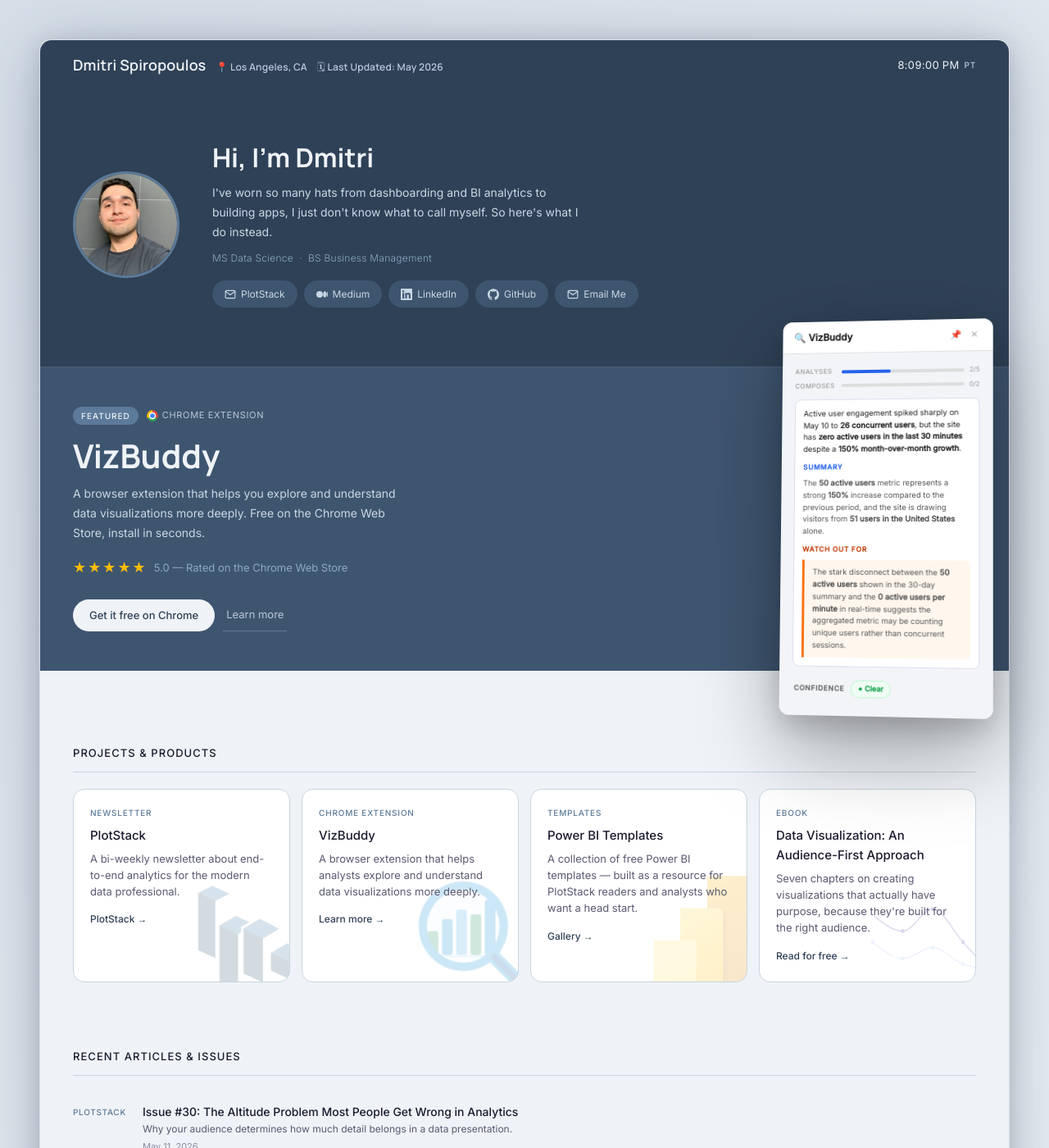
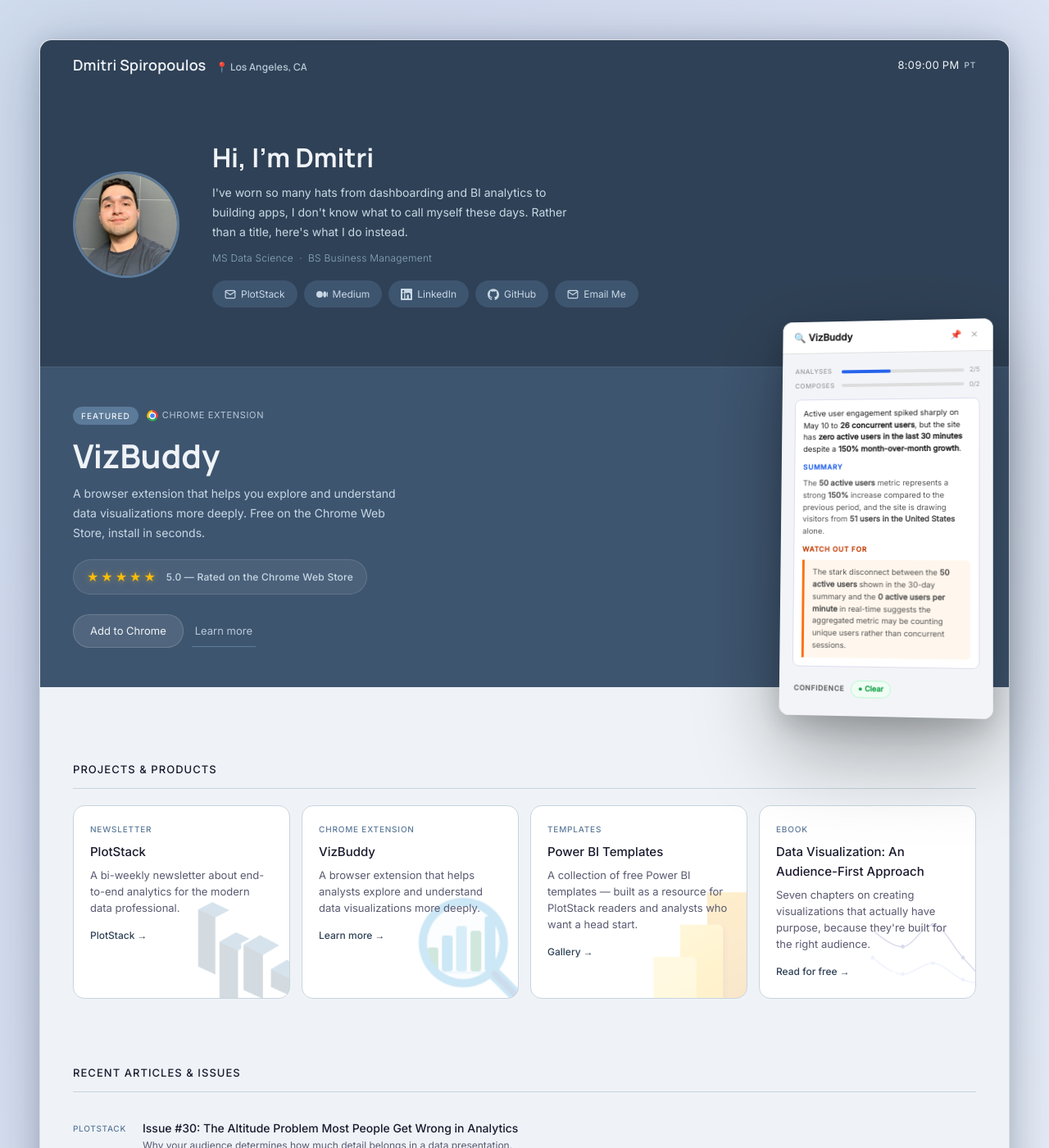
Before and after one commit to Djonathon/Djonathon.github.io, a Jekyll site: the page built from index.html, in a window 1280 px wide and 1400 px high. Shown: the whole window at 82% size. Built offline with Jekyll 4.4.1, drawn with Linux system fonts in a browser that asks for light colours.

Commit message:
Iridescent background, rating badge, button polish, nav cleanup
- Holographic iridescent animated background
- 5-star rating styled as glassy pill with gold glow
- Featured CTA toned down to glassy style, renamed to Add to Chrome
- Removed last updated from nav
- Various spacing tweaks

Co-Authored-By: Claude Sonnet 4.6 <noreply@anthropic.com>

```diff
--- a/_layouts/default.html
+++ b/_layouts/default.html
@@ -18,7 +18,7 @@
     gtag('js', new Date());
     gtag('config', 'G-WK19KK3WQM');
   </script>
-  <link rel="stylesheet" href="{{ '/assets/css/main.css' | relative_url }}?v=15" />
+  <link rel="stylesheet" href="{{ '/assets/css/main.css' | relative_url }}?v=16" />
   <link rel="preconnect" href="https://fonts.googleapis.com" />
   <link rel="preconnect" href="https://fonts.gstatic.com" crossorigin />
 </head>
@@ -27,7 +27,7 @@
   <div class="page-frame">
 
     <nav class="nav">
-      <a href="{{ '/' | relative_url }}" class="nav-brand">Dmitri Spiropoulos <span class="nav-location">📍 Los Angeles, CA</span><span class="nav-updated">🗓 Last Updated: {{ 'now' | date: "%b %Y" }}</span></a>
+      <a href="{{ '/' | relative_url }}" class="nav-brand">Dmitri Spiropoulos <span class="nav-location">📍 Los Angeles, CA</span></a>
       <div class="nav-clock">
         <span class="nav-clock-time" id="nav-clock-time"></span>
         <span class="nav-clock-label">PT</span>
--- a/assets/css/main.css
+++ b/assets/css/main.css
@@ -25,9 +25,9 @@ html { scroll-behavior: smooth; }
 
 body {
   font-family: 'Inter', sans-serif;
-  background: linear-gradient(135deg, #E4EAF0, #D0DAE5, #E8EEF4, #CDD7E2, #E4EAF0);
-  background-size: 400% 400%;
-  animation: gradientShift 8s ease infinite;
+  background: linear-gradient(125deg, #C8DCEE, #E6EEF8, #C4D6EE, #D0D8F2, #EAF2FA, #C2DCE8, #D4DCF0, #EEF4FC, #C8DCEE);
+  background-size: 600% 600%;
+  animation: gradientShift 14s ease infinite;
   color: var(--text-primary);
   font-size: 16px;
   line-height: 1.6;
@@ -249,21 +249,28 @@ a { color: inherit; text-decoration: none; }
 }
 
 .featured-rating {
-  display: flex;
+  display: inline-flex;
   align-items: center;
-  gap: 8px;
-  margin-top: 16px;
+  gap: 10px;
+  margin-top: 20px;
+  background: rgba(255, 255, 255, 0.07);
+  border: 1px solid rgba(255, 255, 255, 0.12);
+  border-radius: 100px;
+  padding: 8px 16px;
 }
 
 .featured-stars {
   color: #FBBC05;
-  font-size: 18px;
-  letter-spacing: 2px;
+  font-size: 16px;
+  letter-spacing: 3px;
+  text-shadow: 0 0 8px rgba(251, 188, 5, 0.5);
 }
 
 .featured-rating-label {
-  font-size: 13px;
-  color: #8AAAC0;
+  font-size: 12px;
+  font-weight: 500;
+  color: #C8D8E4;
+  letter-spacing: 0.02em;
 }
 
 .featured-actions {
@@ -275,15 +282,18 @@ a { color: inherit; text-decoration: none; }
 }
 
 .featured-btn-primary {
-  background: var(--bg);
-  color: var(--slate-deep);
+  background: rgba(255, 255, 255, 0.1);
+  color: var(--bg);
   font-size: 13px;
-  font-weight: 500;
+  font-weight: 400;
   padding: 9px 20px;
   border-radius: 20px;
-  transition: opacity 0.2s;
+  border: 1px solid rgba(255, 255, 255, 0.15);
+  transition: background 0.2s;
   white-space: nowrap;
 }
+
+.featured-btn-primary:hover { background: rgba(255, 255, 255, 0.16); }
 
 .featured-btn-secondary {
   color: var(--slate-ghost);
@@ -824,9 +834,11 @@ a { color: inherit; text-decoration: none; }
 
 /* ANIMATIONS */
 @keyframes gradientShift {
-  0% { background-position: 0% 50%; }
-  50% { background-position: 100% 50%; }
-  100% { background-position: 0% 50%; }
+  0%   { background-position: 0% 0%; }
+  25%  { background-position: 100% 25%; }
+  50%  { background-position: 75% 100%; }
+  75%  { background-position: 25% 75%; }
+  100% { background-position: 0% 0%; }
 }
 
 @keyframes fadeIn {
--- a/index.html
+++ b/index.html
@@ -12,7 +12,7 @@ layout: default
   <div class="hero-text">
     <h1 class="hero-name">Hi, I'm Dmitri</h1>
     <p class="hero-bio">
-      I've worn so many hats from dashboarding and BI analytics to building apps, I just don't know what to call myself. So here's what I do instead.
+      I've worn so many hats from dashboarding and BI analytics to building apps, I don't know what to call myself these days. Rather than a title, here's what I do instead.
     </p>
     <p class="hero-edu">MS Data Science &nbsp;·&nbsp; BS Business Management</p>
     <div class="hero-links">
@@ -62,7 +62,7 @@ layout: default
         <span class="featured-rating-label">5.0 — Rated on the Chrome Web Store</span>
       </div>
       <div class="featured-actions">
-        <a href="https://chromewebstore.google.com/detail/vizbuddy/amicpbhfiocecndmnmjbopcmgdphoejg" target="_blank" rel="noopener" class="featured-btn-primary">Get it free on Chrome</a>
+        <a href="https://chromewebstore.google.com/detail/vizbuddy/amicpbhfiocecndmnmjbopcmgdphoejg" target="_blank" rel="noopener" class="featured-btn-primary">Add to Chrome</a>
         <a href="https://vizbuddy.plotstack.dev" target="_blank" rel="noopener" class="featured-btn-secondary">Learn more</a>
       </div>
     </div>
```
